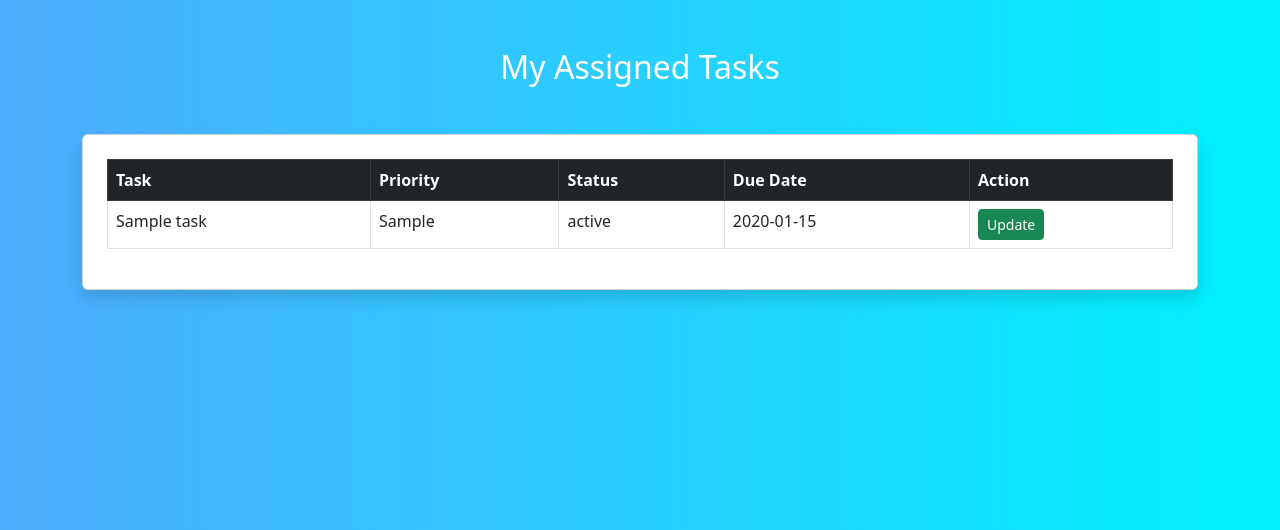
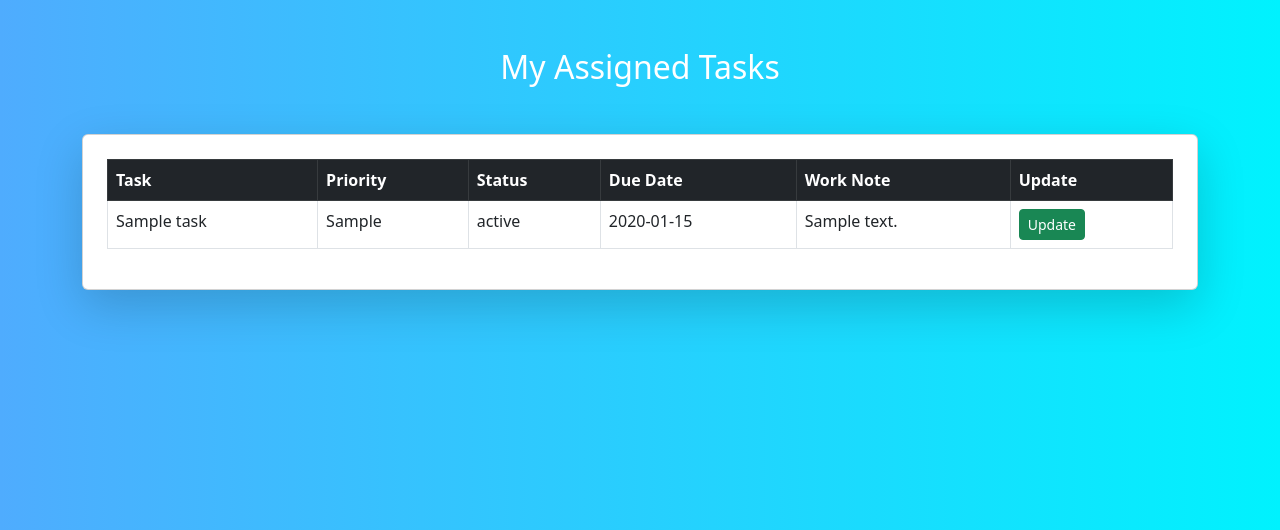
Before and after one commit to maninani12/team-task-manager, a Flask app: template templates/member_dashboard.html in a window 1280 px wide. Shown: the part 56-586 px from the top of the page. Run offline with Flask 3, Linux system fonts and the light colour scheme; the template is opened without the code that fills it: values that come from a table or form of the project are taken from there, others are empty; tables that the repository leaves empty hold one stand-in row (values such as "Sample post").

Commit message:
Update member_dashboard.html

```diff
--- a/templates/member_dashboard.html
+++ b/templates/member_dashboard.html
@@ -19,7 +19,8 @@
 Member Dashboard
 </span>
 
-<a href="/logout" class="btn btn-danger">
+<a href="/logout"
+class="btn btn-danger">
 Logout
 </a>
 
@@ -29,11 +30,11 @@ Logout
 
 <div class="container mt-5">
 
-<h2 class="text-center mb-5 text-white">
+<h2 class="text-center text-white mb-5">
 My Assigned Tasks
 </h2>
 
-<div class="card shadow p-4">
+<div class="card shadow-lg p-4">
 
 <table class="table table-bordered table-hover">
 
@@ -45,7 +46,8 @@ My Assigned Tasks
 <th>Priority</th>
 <th>Status</th>
 <th>Due Date</th>
-<th>Action</th>
+<th>Work Note</th>
+<th>Update</th>
 
 </tr>
 
@@ -65,10 +67,12 @@ My Assigned Tasks
 
 <td>{{ task.due_date }}</td>
 
+<td>{{ task.work_note }}</td>
+
 <td>
 
 <a href="/update_task/{{ task.id }}"
-   class="btn btn-success btn-sm">
+class="btn btn-success btn-sm">
 Update
 </a>
 
```
